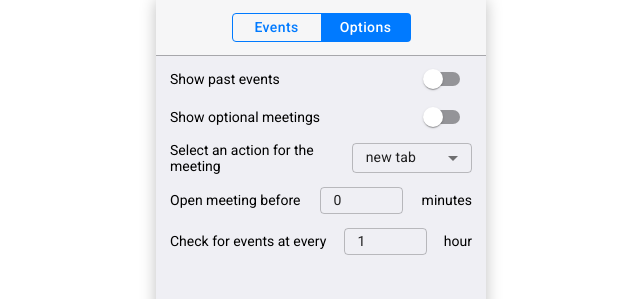
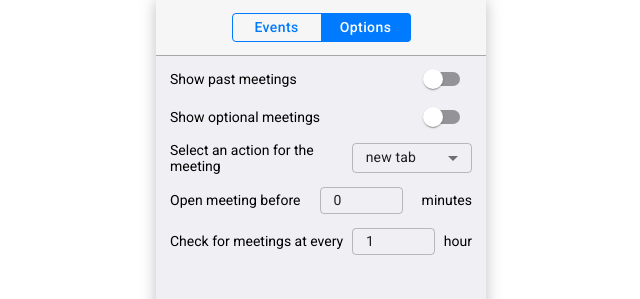
Before and after one commit to MihirModi14/Remind-Me, a React (Vite) app: page / in a window 1280 px wide. Both pictures are taken after a click on the button "Options". Shown: the top 299 px of the page, without its empty margins (319-959 px from the left). Built offline with nearby package versions, Linux system fonts and the light colour scheme.

Commit message:
Design changes takne

```diff
--- a/src/components/Options/Options.component.tsx
+++ b/src/components/Options/Options.component.tsx
@@ -67,7 +67,7 @@
     <div className={styled.options}>
       <ul>
         <li>
-          <p>Show past events</p>
+          <p>Show past meetings</p>
           <Switch
             id="showAllMeeting"
             checked={options.showAllMeeting}
@@ -144,7 +144,7 @@
           </li>
         )}
         <li>
-          <p>Check for events at every</p>
+          <p>Check for meetings at every</p>
           <TextField
             id="fetchDuration"
             value={options.fetchDuration}
```
